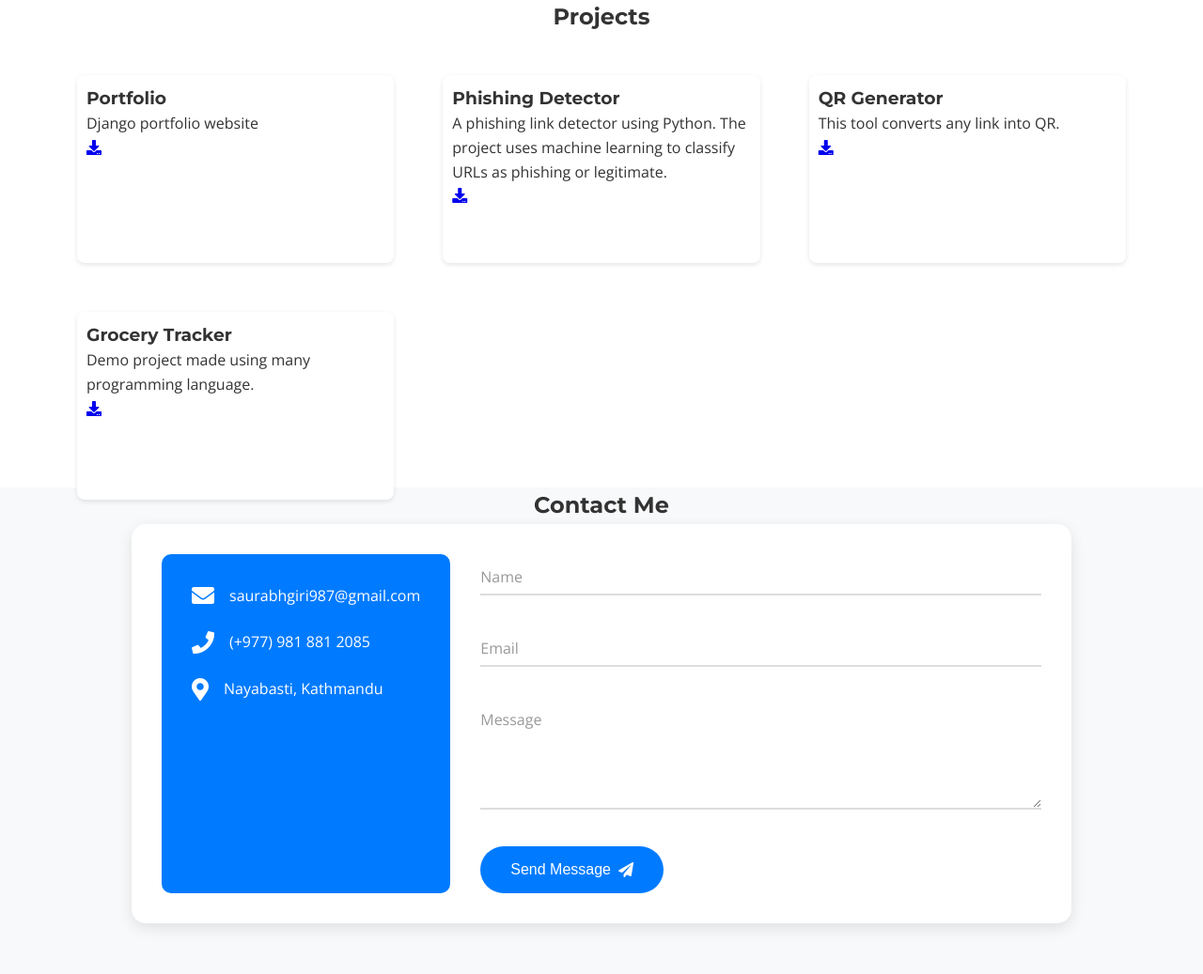
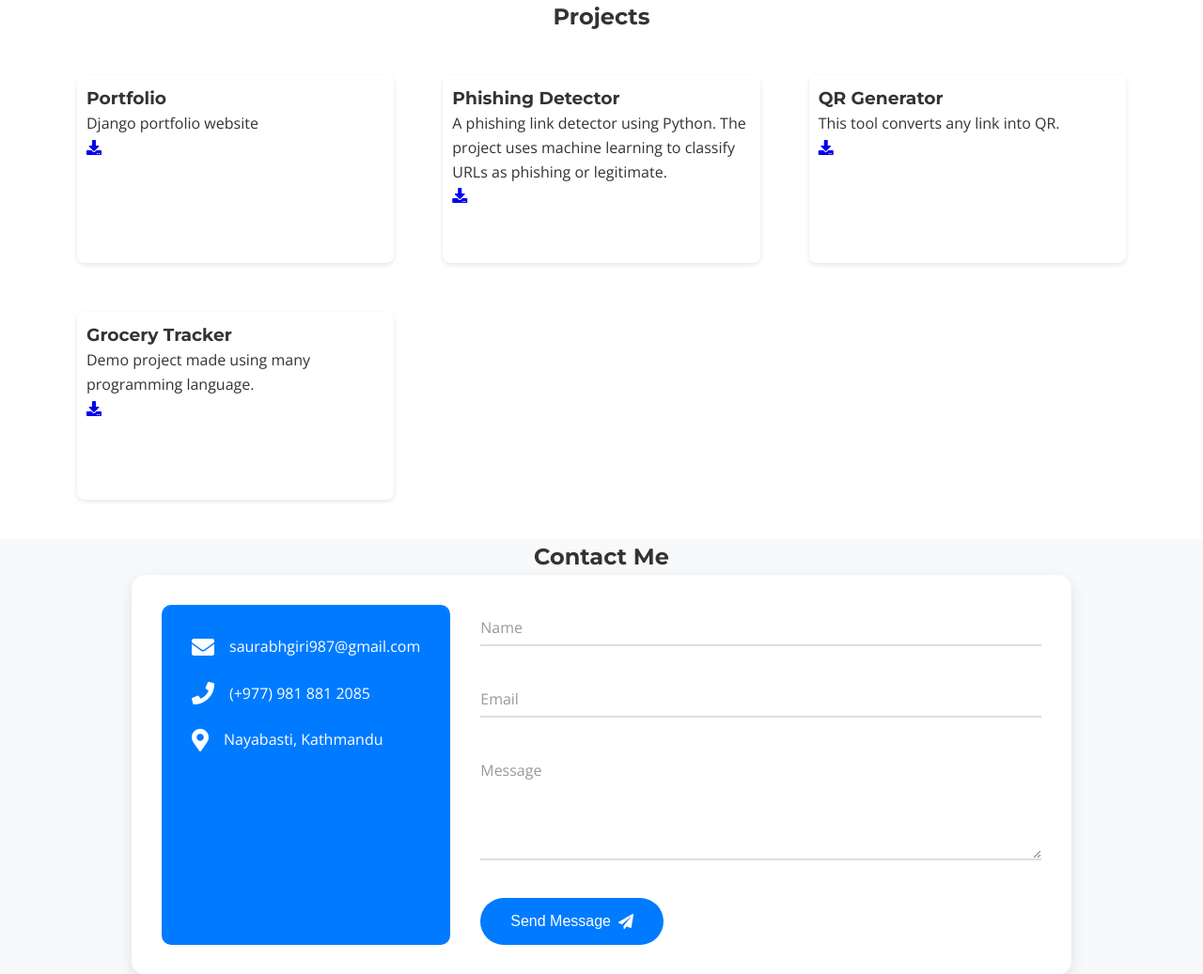
Before and after one commit to giri-saurabh-dev/portfolio-showcase, a Django app: page / in a window 1280 px wide. Shown: the part 1823-2860 px from the top of the page at 94% size. Run offline with Django 5.2, Linux system fonts and the light colour scheme; data comes from the database, SQL or seed files in the repository.

Commit message:
responsoive fix

```diff
--- a/main/static/style.css
+++ b/main/static/style.css
@@ -232,7 +232,7 @@ section {
 }
 
 #projects {
-    height: 65vh;
+    min-height: 70vh;
     display: flex;
     flex-direction: column;
     align-items: center;
```
